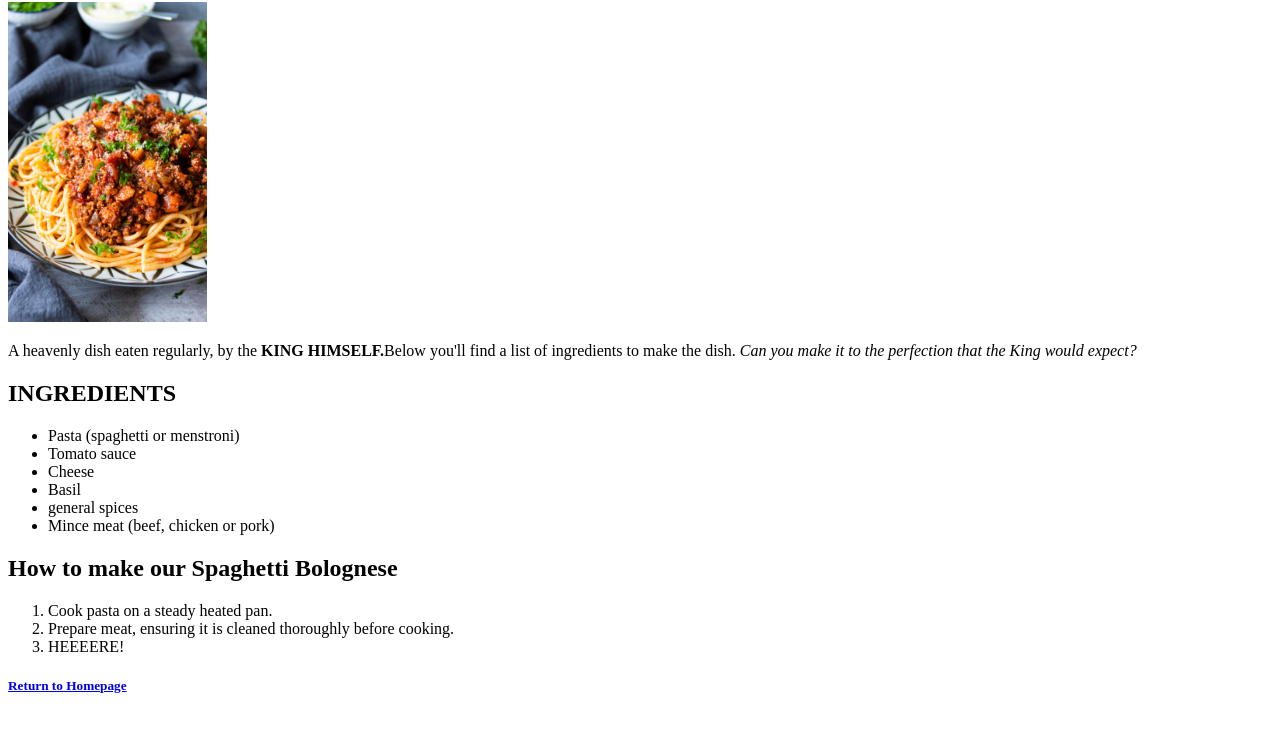
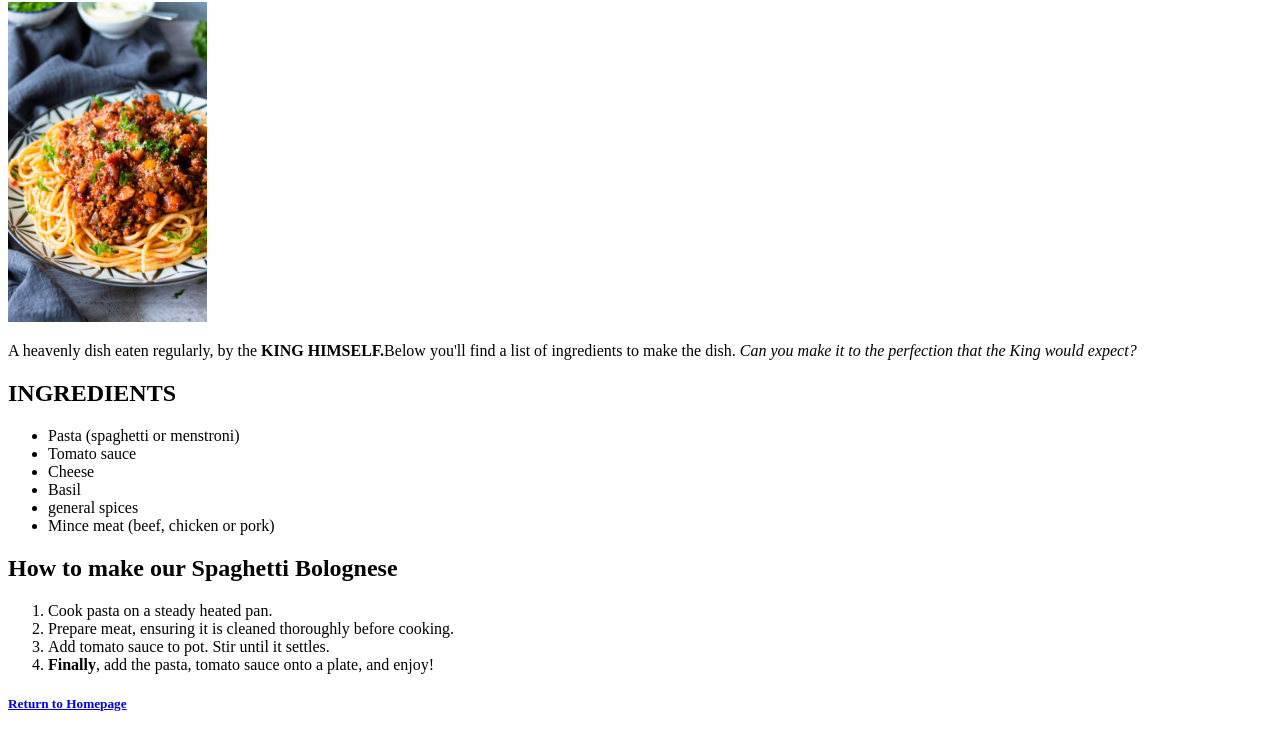
Before and after one commit to K-J-V-A/odin-recipes, a plain HTML site: page recipes/spagbol.html in a window 1280 px wide. Shown: the part 78-812 px from the top of the page. Drawn offline with Linux system fonts and the light colour scheme.

Commit message:
Fin adding ingrdients/instrctns.

```diff
--- a/recipes/spagbol.html
+++ b/recipes/spagbol.html
@@ -22,7 +22,8 @@
    <ol>
     <li>Cook pasta on a steady heated pan.</li>
     <li>Prepare meat, ensuring it is cleaned thoroughly before cooking.</li>
-    <li>HEEEERE!</li>
+    <li>Add tomato sauce to pot. Stir until it settles.</li>
+    <li><strong>Finally</strong>, add the pasta, tomato sauce onto a plate, and enjoy!</li>
    </ol>
    <h5><a href="../index.html">Return to Homepage</a></h5>
 
```
